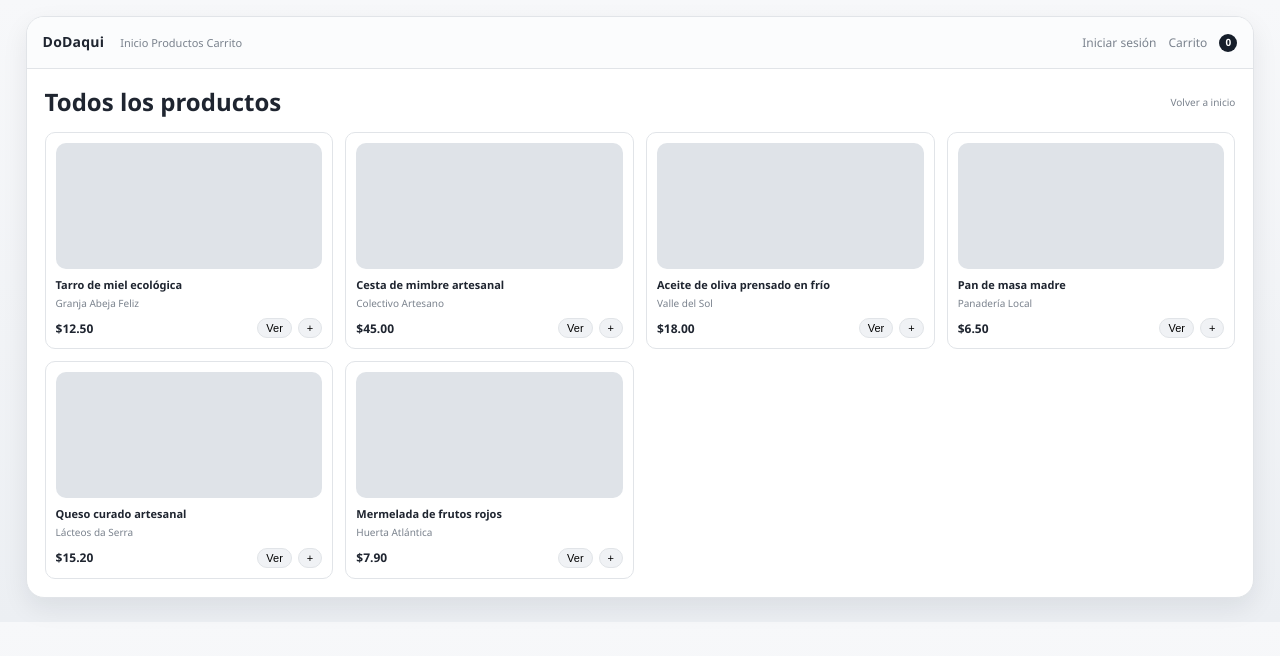
After one commit to rodrigosambadesaa/DoDaqui, a PHP site: page /products.php in a window 1280 px wide. The commit adds this page. Shown: the top 656 px of the page. Run offline with PHP 8.4, Linux system fonts and the light colour scheme.

Commit message:
feat(catalogo): enviar Ver todo a nueva página de productos

```diff
--- a/backend/public/home.php
+++ b/backend/public/home.php
@@ -60,7 +60,7 @@ $user = currentUser();
                     <section class="catalog" id="catalogo-destacados">
                         <div class="catalog-head">
                             <h3 style="font-size: 20px; font-weight: 750;">Productos destacados</h3>
-                            <a href="#catalogo-destacados" class="muted-xs" id="ver-todo-productos">Ver todo</a>
+                            <a href="products.php" class="muted-xs" id="ver-todo-productos">Ver todo</a>
                         </div>
                         <div class="catalog-grid">
                             <article class="product-card" data-name="Tarro de miel ecológica" data-origin="Granja Abeja Feliz" data-price="12.50" data-summary="Miel cruda de producción local, sin mezclas industriales y con cosecha de temporada.">
--- /dev/null
+++ b/backend/public/products.php
@@ -0,0 +1,123 @@
+<?php
+
+declare(strict_types=1);
+
+session_start();
+require_once __DIR__ . '/bootstrap.php';
+
+$user = currentUser();
+
+$products = [
+    [
+        'id' => 'product-1',
+        'name' => 'Tarro de miel ecológica',
+        'meta' => 'Granja Abeja Feliz',
+        'price' => '12.50',
+        'summary' => 'Miel cruda de producción local, sin mezclas industriales y con cosecha de temporada.',
+    ],
+    [
+        'id' => 'product-2',
+        'name' => 'Cesta de mimbre artesanal',
+        'meta' => 'Colectivo Artesano',
+        'price' => '45.00',
+        'summary' => 'Pieza trenzada a mano con fibras naturales, ideal para almacenaje y decoración.',
+    ],
+    [
+        'id' => 'product-3',
+        'name' => 'Aceite de oliva prensado en frío',
+        'meta' => 'Valle del Sol',
+        'price' => '18.00',
+        'summary' => 'Aceite virgen extra de primera prensada, con perfil afrutado y acidez baja.',
+    ],
+    [
+        'id' => 'product-4',
+        'name' => 'Pan de masa madre',
+        'meta' => 'Panadería Local',
+        'price' => '6.50',
+        'summary' => 'Pan de fermentación lenta, corteza crujiente y miga alveolada elaborado cada mañana.',
+    ],
+    [
+        'id' => 'product-5',
+        'name' => 'Queso curado artesanal',
+        'meta' => 'Lácteos da Serra',
+        'price' => '15.20',
+        'summary' => 'Queso curado de leche local con maduración lenta y sabor intenso.',
+    ],
+    [
+        'id' => 'product-6',
+        'name' => 'Mermelada de frutos rojos',
+        'meta' => 'Huerta Atlántica',
+        'price' => '7.90',
+        'summary' => 'Elaborada en pequeños lotes con fruta de temporada y bajo contenido de azúcar.',
+    ],
+];
+?>
+<!DOCTYPE html>
+<html lang="es">
+
+<head>
+    <meta charset="UTF-8">
+    <meta name="viewport" content="width=device-width, initial-scale=1.0">
+    <title>Productos | DoDaqui</title>
+    <link rel="stylesheet" href="assets/styles.css">
+</head>
+
+<body>
+    <div class="page-wrap">
+        <div class="desktop-shell">
+            <header class="top-nav">
+                <a class="brand" href="home.php">DoDaqui</a>
+                <nav class="nav-links desktop-only">
+                    <a href="home.php">Inicio</a>
+                    <a href="products.php">Productos</a>
+                    <a href="cart.php">Carrito</a>
+                </nav>
+                <div class="nav-grow"></div>
+                <div class="nav-actions">
+                    <?php if ($user === null): ?>
+                        <a href="auth.php">Iniciar sesión</a>
+                    <?php else: ?>
+                        <span><?php echo htmlspecialchars($user['nome'], ENT_QUOTES, 'UTF-8'); ?></span>
+                        <a href="logout.php">Salir</a>
+                    <?php endif; ?>
+                    <a href="cart.php" aria-label="Carrito">Carrito</a>
+                    <span class="badge-count" id="cart-count">0</span>
+                </div>
+            </header>
+
+            <main style="padding: 16px 18px 18px;">
+                <section class="catalog" id="catalogo-completo" style="margin-top: 0;">
+                    <div class="catalog-head">
+                        <h2 style="font-size: 24px; font-weight: 800;">Todos los productos</h2>
+                        <a href="home.php" class="muted-xs">Volver a inicio</a>
+                    </div>
+                    <div class="catalog-grid">
+                        <?php foreach ($products as $product): ?>
+                            <article class="product-card" data-name="<?php echo safe($product['name']); ?>" data-origin="<?php echo safe($product['meta']); ?>" data-price="<?php echo safe($product['price']); ?>" data-summary="<?php echo safe($product['summary']); ?>">
+                                <div class="product-thumb placeholder"></div>
+                                <p class="product-name"><?php echo safe($product['name']); ?></p>
+                                <p class="product-meta"><?php echo safe($product['meta']); ?></p>
+                                <div class="product-row">
+                                    <span>$<?php echo safe($product['price']); ?></span>
+                                    <div class="product-row-actions">
+                                        <button class="plus-btn view-product" type="button">Ver</button>
+                                        <button class="plus-btn add-cart" type="button">+</button>
+                                    </div>
+                                </div>
+                                <div class="product-detail-inline" hidden>
+                                    <p class="detail-meta">Origen: <?php echo safe($product['meta']); ?></p>
+                                    <p class="detail-meta">Precio: $<?php echo safe($product['price']); ?></p>
+                                    <p class="detail-summary"><?php echo safe($product['summary']); ?></p>
+                                </div>
+                            </article>
+                        <?php endforeach; ?>
+                    </div>
+                </section>
+            </main>
+        </div>
+    </div>
+
+    <script src="assets/app.js" defer></script>
+</body>
+
+</html>
```
Also changed, not shown: backend/public/assets/app.js.
